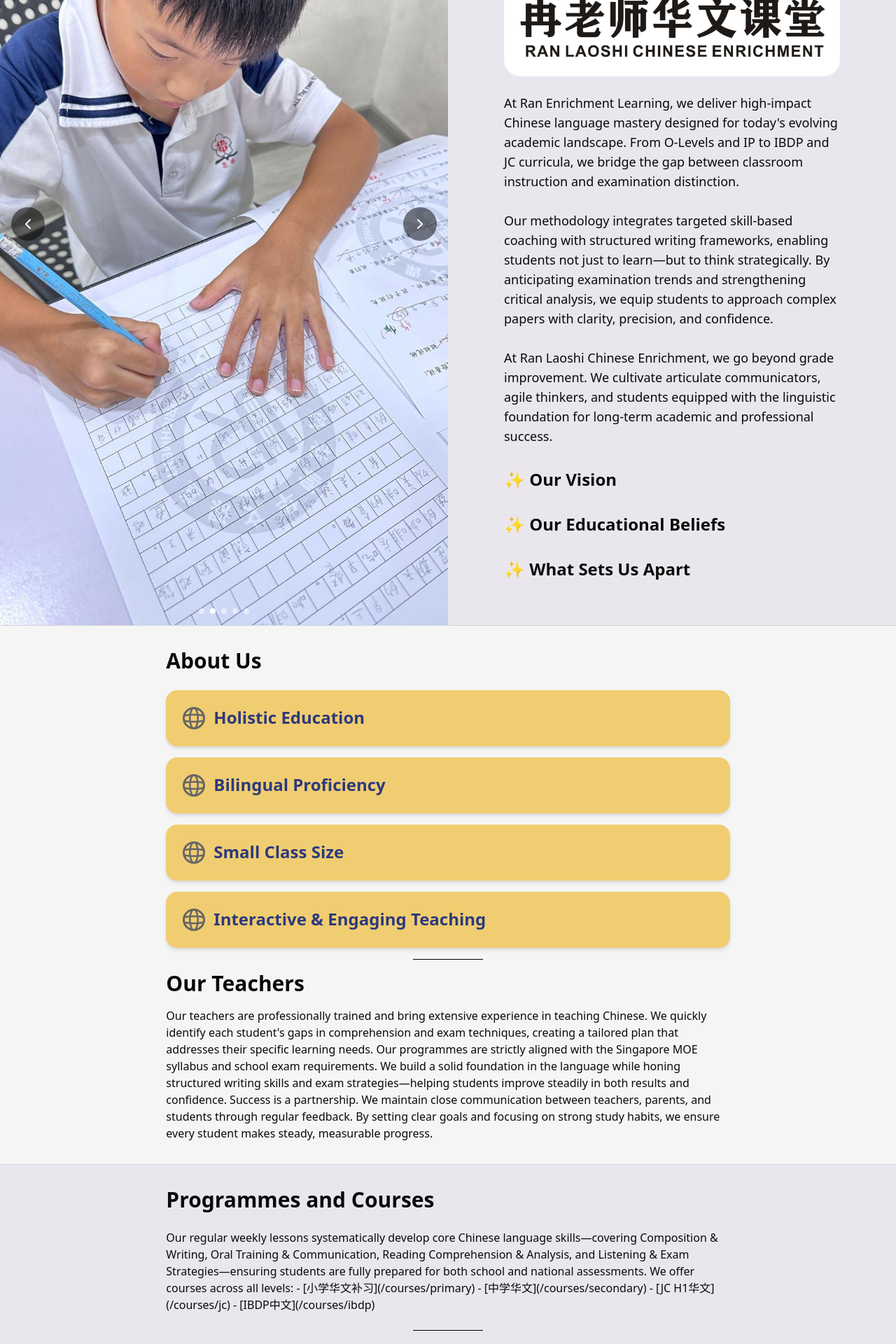
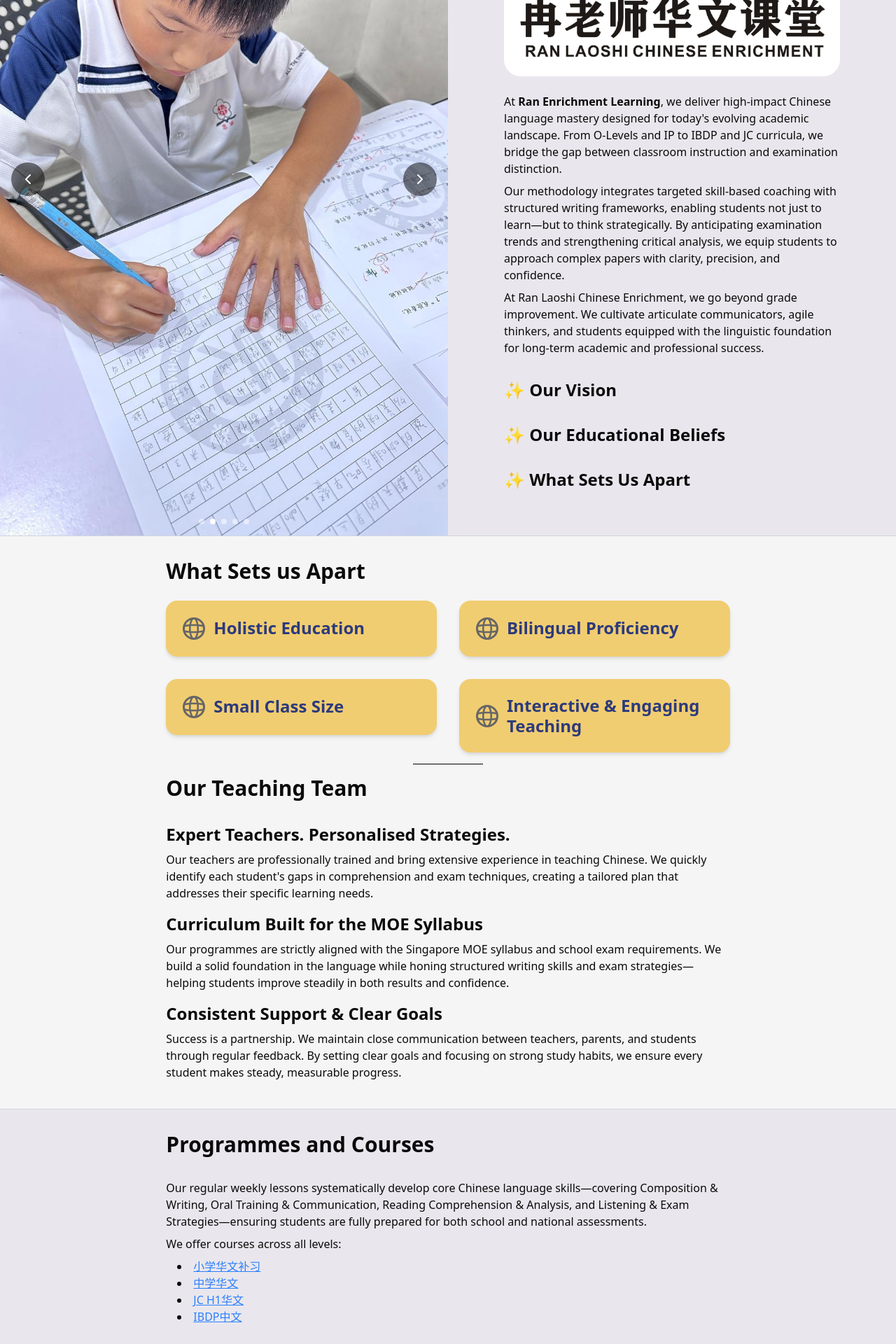
Before and after one commit to KaiTheRedNinja/ranlearning, a Next.js app: page / in a window 1280 px wide. Shown: the part 340-2260 px from the top of the page at 70% size. Built offline with nearby package versions, Linux system fonts and the light colour scheme.

Commit message:
Add markdown

```diff
--- a/package.json
+++ b/package.json
@@ -17,6 +17,7 @@
     "class-variance-authority": "^0.7.1",
     "clsx": "^2.1.1",
     "lucide-react": "^0.552.0",
+    "markdown-to-jsx": "^9.7.6",
     "next": "15.5.4",
     "react": "19.1.0",
     "react-dom": "19.1.0",
--- a/src/lib/en.ts
+++ b/src/lib/en.ts
@@ -5,7 +5,7 @@ const enContent: LocalizedContent = {
   registerNow: "Register NOW",
   sectionTitles: {
     home: "Home",
-    aboutUs: "About Us",
+    aboutUs: "What Sets us Apart",
     programmesAndCourses: "Programmes and Courses",
     testimonials: "Testimonials",
     blog: "Blog",
@@ -14,11 +14,11 @@ const enContent: LocalizedContent = {
     faq: "FAQ"
   },
   homeSection: {
-    briefIntroduction: `At Ran Enrichment Learning, we deliver high-impact Chinese language mastery designed for today's evolving academic landscape. From O-Levels and IP to IBDP and JC curricula, we bridge the gap between classroom instruction and examination distinction.
+    briefIntroduction: `At **Ran Enrichment Learning**, we deliver high-impact Chinese language mastery designed for today's evolving academic landscape. From O-Levels and IP to IBDP and JC curricula, we bridge the gap between classroom instruction and examination distinction.
 
-    Our methodology integrates targeted skill-based coaching with structured writing frameworks, enabling students not just to learn—but to think strategically. By anticipating examination trends and strengthening critical analysis, we equip students to approach complex papers with clarity, precision, and confidence.
+Our methodology integrates targeted skill-based coaching with structured writing frameworks, enabling students not just to learn—but to think strategically. By anticipating examination trends and strengthening critical analysis, we equip students to approach complex papers with clarity, precision, and confidence.
 
-    At Ran Laoshi Chinese Enrichment, we go beyond grade improvement. We cultivate articulate communicators, agile thinkers, and students equipped with the linguistic foundation for long-term academic and professional success.`,
+At Ran Laoshi Chinese Enrichment, we go beyond grade improvement. We cultivate articulate communicators, agile thinkers, and students equipped with the linguistic foundation for long-term academic and professional success.`,
     schoolFeatures: [
       "Our Vision",
       "Our Educational Beliefs",
@@ -48,11 +48,15 @@ const enContent: LocalizedContent = {
         icon: "/globe.svg"
       }
     ],
-    teachingTeamTitle: "Our Teachers",
-    teachingTeam: `Our teachers are professionally trained and bring extensive experience in teaching Chinese. We quickly identify each student's gaps in comprehension and exam techniques, creating a tailored plan that addresses their specific learning needs.
+    teachingTeamTitle: "Our Teaching Team",
+    teachingTeam: `
+## Expert Teachers. Personalised Strategies.
+Our teachers are professionally trained and bring extensive experience in teaching Chinese. We quickly identify each student's gaps in comprehension and exam techniques, creating a tailored plan that addresses their specific learning needs.
 
+## Curriculum Built for the MOE Syllabus
 Our programmes are strictly aligned with the Singapore MOE syllabus and school exam requirements. We build a solid foundation in the language while honing structured writing skills and exam strategies—helping students improve steadily in both results and confidence.
 
+## Consistent Support & Clear Goals
 Success is a partnership. We maintain close communication between teachers, parents, and students through regular feedback. By setting clear goals and focusing on strong study habits, we ensure every student makes steady, measurable progress.`
   },
   coursesSection: {
--- a/src/lib/localisation.tsx
+++ b/src/lib/localisation.tsx
@@ -1,8 +1,8 @@
+'use client'
 import React, { createContext, useContext, useState } from 'react';
-import { Globe } from 'lucide-react';
 import enContent from './en';
 import zhContent from './zh';
-import { I18NProvider } from 'next/dist/server/lib/i18n-provider';
+import Markdown from 'markdown-to-jsx';
 
 // Define your localization structure with TypeScript
 type Language = 'en' | 'zh';
@@ -125,3 +125,18 @@ export const LanguageProvider: React.FC<{ children: React.ReactNode }> = ({ chil
     </LanguageContext.Provider>
   );
 };
+
+const overrides = {
+  h1: { props: { className: 'text-4xl font-bold' } },
+  h2: { props: { className: 'text-2xl font-bold mt-4 mb-2' } },
+  h3: { props: { className: 'text-xl font-bold mt-4 mb-2' } },
+  p:  { props: { className: 'my-2' } },
+  a:  { props: { className: 'text-blue-500 underline' } },
+  ul: { props: { className: 'list-disc list-inside my-2' } },
+  ol: { props: { className: 'list-decimal list-inside my-2' } },
+  li: { props: { className: 'ml-4' } },
+};
+
+export function MD({ children }: { children: string }) {
+  return <Markdown options={{ overrides }}>{children}</Markdown>;
+}
--- a/src/sections/about.tsx
+++ b/src/sections/about.tsx
@@ -1,5 +1,5 @@
 import Card from "@/components/card";
-import { useLanguage } from "@/lib/localisation";
+import { useLanguage, MD } from "@/lib/localisation";
 import { useColors } from "@/lib/colorContext";
 
 export default function About() {
@@ -14,7 +14,7 @@ export default function About() {
           <h2 className="text-3xl font-bold">{t.sectionTitles.aboutUs}</h2>
         </div>
 
-        <div className="px-6 gap-4 flex flex-col mt-6">
+        <div className="px-6 grid grid-cols-1 md:grid-cols-2 gap-6 md:gap-8 mt-6">
           {t.aboutSection.approaches.map((approach, index) => (
             <div key={index}>
               <Card
@@ -36,7 +36,7 @@ export default function About() {
         </div>
 
         <div className="px-6 gap-4 flex flex-col mb-8 mt-4">
-          <p className="text-md">{t.aboutSection.teachingTeam}</p>
+          <MD>{t.aboutSection.teachingTeam}</MD>
         </div>
 
       </div>
--- a/src/sections/courses.tsx
+++ b/src/sections/courses.tsx
@@ -1,6 +1,6 @@
 'use client'
 import Card from "@/components/card"
-import { useLanguage } from "@/lib/localisation"
+import { useLanguage, MD } from "@/lib/localisation"
 import { useColors } from "@/lib/colorContext"
 
 export default function Courses() {
@@ -16,7 +16,7 @@ export default function Courses() {
           <h2 className="text-3xl font-bold">{t.sectionTitles.programmesAndCourses}</h2>
         </div>
         <div className="px-6 gap-4 flex flex-col">
-          <p className="text-md">{t.coursesSection.courseSummary}</p>
+          <MD>{t.coursesSection.courseSummary}</MD>
         </div>
         <div className="mx-auto w-full flex flex-col items-center">
           <hr className="my-0 border-t border-black w-[100px]" />
@@ -28,8 +28,29 @@ export default function Courses() {
 
       {/* Full-width horizontal scroll with matching left indent */}
       <div className="overflow-x-auto">
+        {/* Small screens: no left/right padding */}
         <div
-          className="flex gap-4 pb-4 px-6 md:px-0"
+          className="flex gap-4 pb-4 md:hidden px-6"
+          style={{ width: 'max-content' }}
+        >
+          {t.coursesSection.specialProgrammes.map((programme, index) => (
+            <div key={index} style={{ width: "400px", maxWidth: '66.666vw' }}>
+              <Card
+                title={programme.title}
+                description={<MD>{programme.description}</MD>}
+                backgroundColor={programme.backgroundColor}
+                titleColor={programme.titleColor}
+                bodyColor={programme.bodyColor}
+                showMore={true}
+                image={programme.fullImage ? `${programme.fullImage}` : undefined}
+              />
+            </div>
+          ))}
+        </div>
+
+        {/* Medium+ screens: with padding */}
+        <div
+          className="hidden md:flex gap-4 pb-4 px-6 md:px-0"
           style={{
             width: 'max-content',
             paddingLeft: 'max(1.5rem, calc((100vw - (100vw * 2/3)) / 2 + 1.5rem))',
@@ -40,7 +61,7 @@ export default function Courses() {
             <div key={index} style={{ width: "400px", maxWidth: '66.666vw' }}>
               <Card
                 title={programme.title}
-                description={programme.description}
+                description={<MD>{programme.description}</MD>}
                 backgroundColor={programme.backgroundColor}
                 titleColor={programme.titleColor}
                 bodyColor={programme.bodyColor}
--- a/src/sections/faq.tsx
+++ b/src/sections/faq.tsx
@@ -6,7 +6,7 @@ import {
   AccordionItem,
   AccordionTrigger,
 } from "@/components/ui/accordion"
-import { useLanguage } from "@/lib/localisation";
+import { MD, useLanguage } from "@/lib/localisation";
 import { useColors } from "@/lib/colorContext";
 
 export default function FAQ() {
@@ -29,7 +29,7 @@ export default function FAQ() {
                 <AccordionItem key={index} value={`item-${subIndex}-${index}`}>
                   <AccordionTrigger>{qa.question}</AccordionTrigger>
                   <AccordionContent>
-                    {qa.answer}
+                    <MD>{qa.answer}</MD>
                   </AccordionContent>
                 </AccordionItem>
               ))}
--- a/src/sections/home.tsx
+++ b/src/sections/home.tsx
@@ -1,6 +1,6 @@
 'use client';
 import ImageCarousel from "@/components/imageCarousel";
-import { useLanguage } from "@/lib/localisation";
+import { MD, useLanguage } from "@/lib/localisation";
 import { useColors } from "@/lib/colorContext";
 
 export default function Home() {
@@ -34,9 +34,9 @@ export default function Home() {
 
             {/* Intro + features */}
             <div className="px-6 md:px-0 mb-8">
-              <p className="text-lg whitespace-pre-line">
+              <MD>
                 {t.homeSection.briefIntroduction}
-              </p>
+              </MD>
               {t.homeSection.schoolFeatures.map((feature, index) => (
                 <h3 key={index} className="text-2xl font-semibold mt-8 mb-4">
                   ✨ {feature}
```
Also changed, not shown: 1 other file (tests, documents, lock files or other folders).
